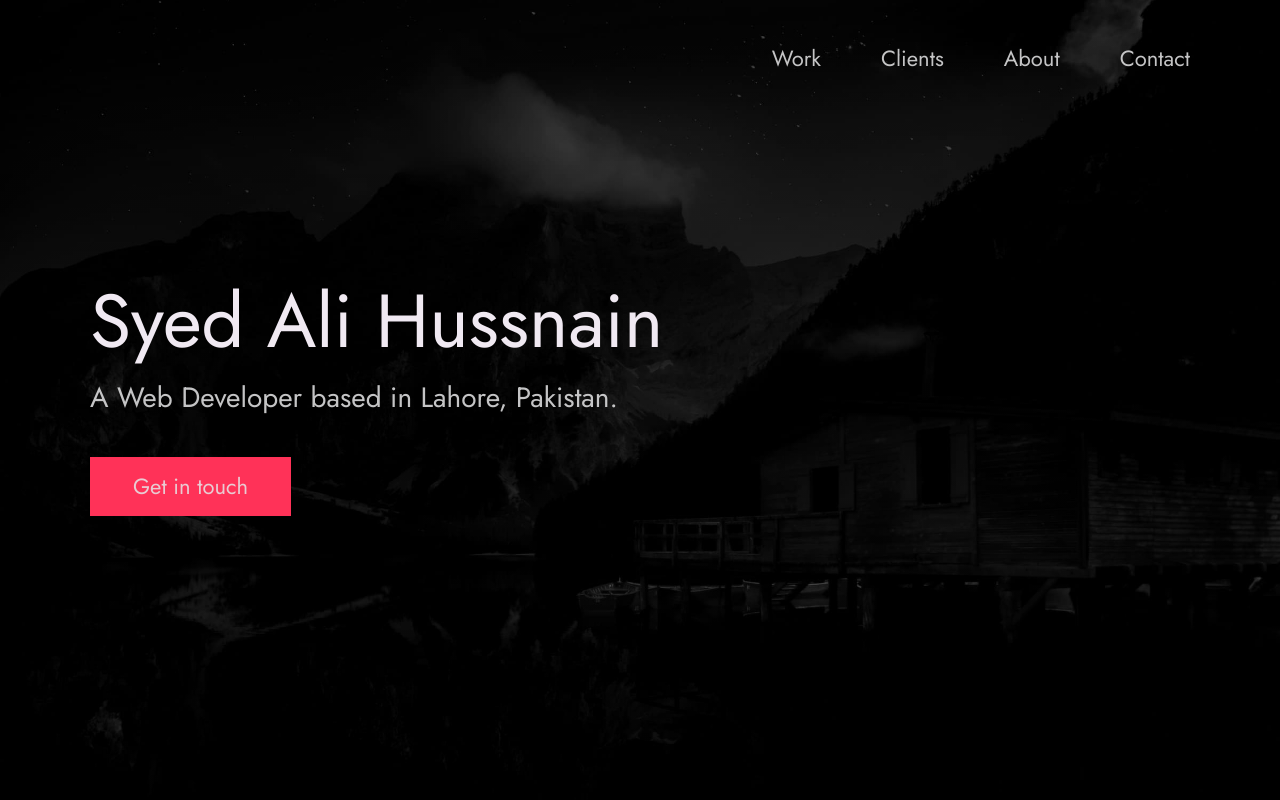
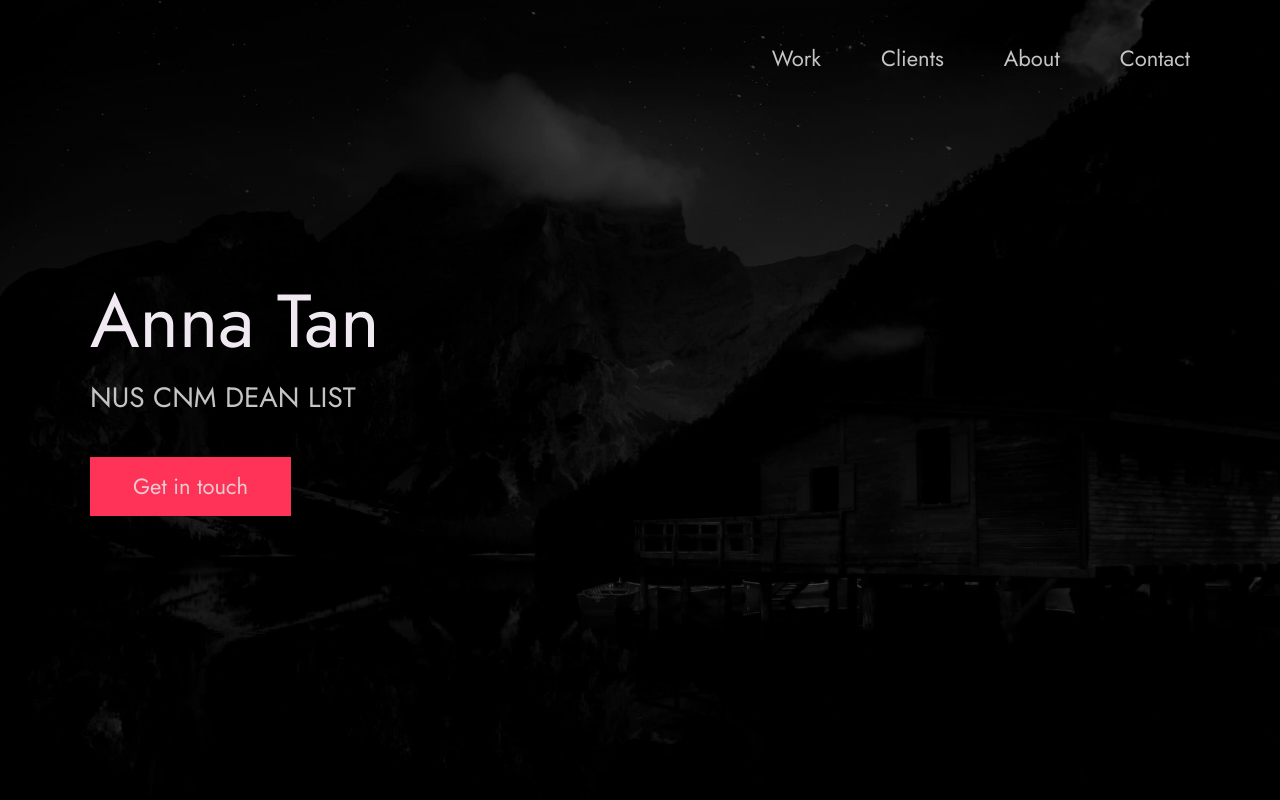
Before and after one commit to angchester/test, a plain HTML site: page index.html in a window 1280 px wide. Shown: the top 800 px of the page. Drawn offline with Linux system fonts and the light colour scheme.

Commit message:
Update index.html

```diff
--- a/index.html
+++ b/index.html
@@ -56,10 +56,10 @@
       <div class="header__text">
         <h1 class="heading-primary">
           <!-- Replace the following name with your name -->
-          <span>Syed Ali Hussnain</span>
+          <span>Anna Tan</span>
         </h1>
         <!-- Put a small paragraph about yourself -->
-        <p>A Web Developer based in Lahore, Pakistan.</p>
+        <p>NUS CNM DEAN LIST</p>
         <a href="#contact" class="btn btn--pink">Get in touch</a>
       </div>
     </div>
```
